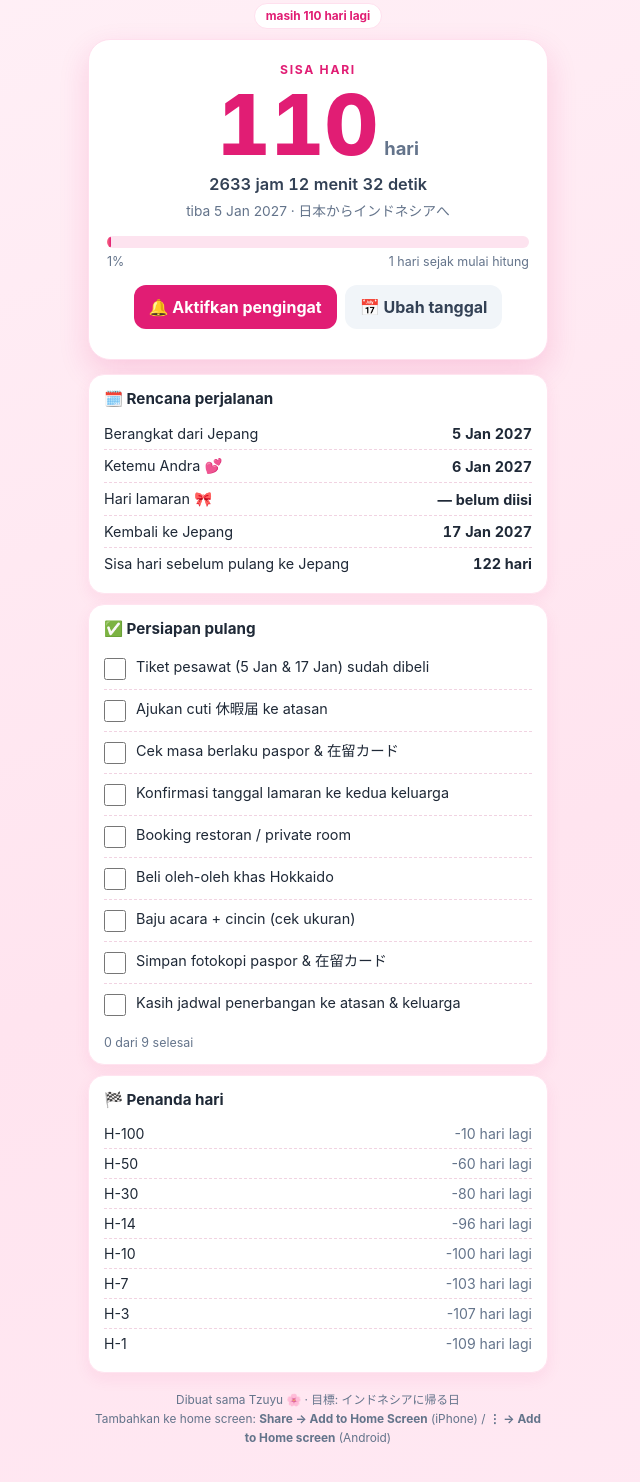
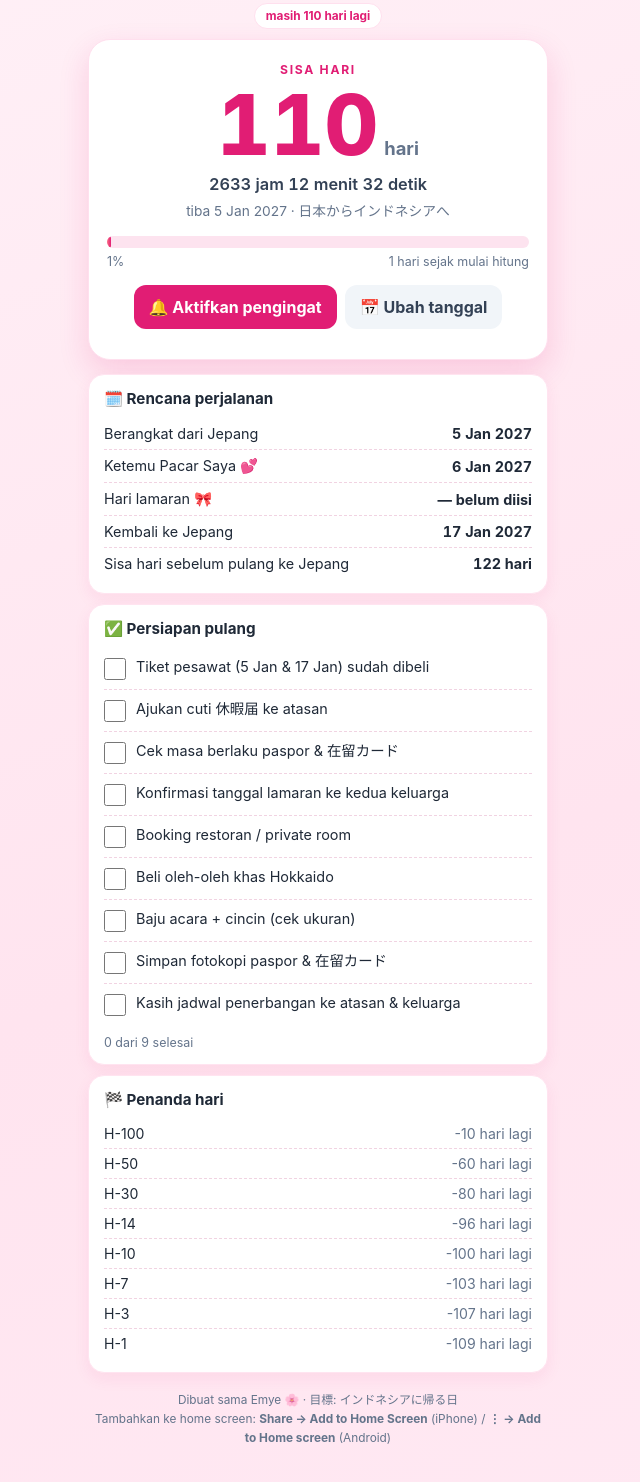
Before and after one commit to rizkyemye/pulang, a plain HTML site: page index.html in a window 1280 px wide. Shown: the part 56-1538 px from the top of the page, without its empty margins (322-962 px from the left). Drawn offline with Linux system fonts and the light colour scheme.

Commit message:
Update meeting description and author in index.html

```diff
--- a/index.html
+++ b/index.html
@@ -98,7 +98,7 @@
     <div class="kartu">
       <h2>🗓️ Rencana perjalanan</h2>
       <div class="baris"><span>Berangkat dari Jepang</span><b id="tglBerangkat">5 Jan 2027</b></div>
-      <div class="baris"><span>Ketemu Andra 💕</span><b id="tglKetemu">6 Jan 2027</b></div>
+      <div class="baris"><span>Ketemu Pacar Saya 💕</span><b id="tglKetemu">6 Jan 2027</b></div>
       <div class="baris"><span>Hari lamaran 🎀</span><b id="tglLamaran">— belum diisi</b></div>
       <div class="baris"><span>Kembali ke Jepang</span><b id="tglKembali">17 Jan 2027</b></div>
       <div class="baris"><span>Sisa hari sebelum pulang ke Jepang</span><b id="sisaKembali">–</b></div>
@@ -117,7 +117,7 @@
   </div>
 
   <div class="kaki">
-    Dibuat sama Tzuyu 🌸 · 目標: インドネシアに帰る日<br>
+    Dibuat sama Emye 🌸 · 目標: インドネシアに帰る日<br>
     Tambahkan ke home screen: <b>Share → Add to Home Screen</b> (iPhone) / <b>⋮ → Add to Home screen</b> (Android)
   </div>
 </div>
```
